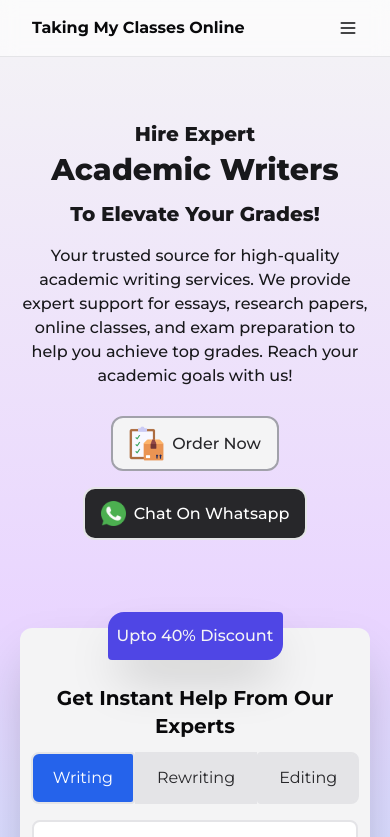
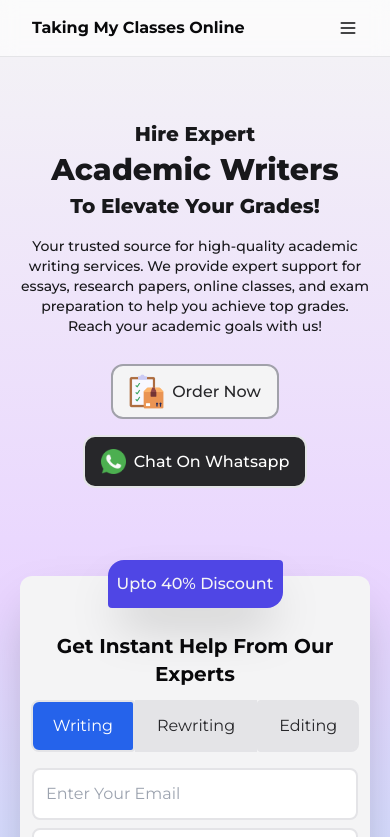
Before and after one commit to Umerkh10/scholarhelp, a Next.js app: page / in a window 390 px wide. Shown: the top 837 px of the page. Built offline with nearby package versions, Linux system fonts and the light colour scheme.

Commit message:
herosectionchanges

```diff
--- a/src/app/(Home)/_components/HeroSection.tsx
+++ b/src/app/(Home)/_components/HeroSection.tsx
@@ -13,8 +13,8 @@ const HeroSection = () => {
         <div className='py-20 px-5 md:pt-40'>
           <div className='text-center lg:text-left dark:text-zinc-100 text-zinc-900 text-xl sm:text-3xl font-extrabold '>Hire Expert</div>
           <div className='text-center py-1 lg:text-left dark:text-zinc-100 text-zinc-900 text-3xl sm:text-5xl font-extrabold'>Academic Writers</div>
-          <div className='text-center lg:text-left dark:text-zinc-100 text-zinc-900 text-xl sm:text-3xl font-extrabold pt-2 '>To Elevate Your Grades!</div>
-          <div className='max-w-screen-md mx-auto text-center lg:text-left pt-4 font-medium dark:text-zinc-100 text-zinc-900 sm:text-lg '>
+          <div className='text-center lg:text-left dark:text-zinc-100 text-zinc-900 text-xl sm:text-3xl font-extrabold '>To Elevate Your Grades!</div>
+          <div className='max-w-screen-md mx-auto text-center lg:text-left pt-4 font-medium dark:text-zinc-100 text-zinc-900 text-sm sm:text-lg '>
             Your trusted source for high-quality academic writing services. We provide expert support for essays, research papers, online classes, and exam preparation to help you achieve top grades. Reach your academic goals with us!
           </div>
 
```
